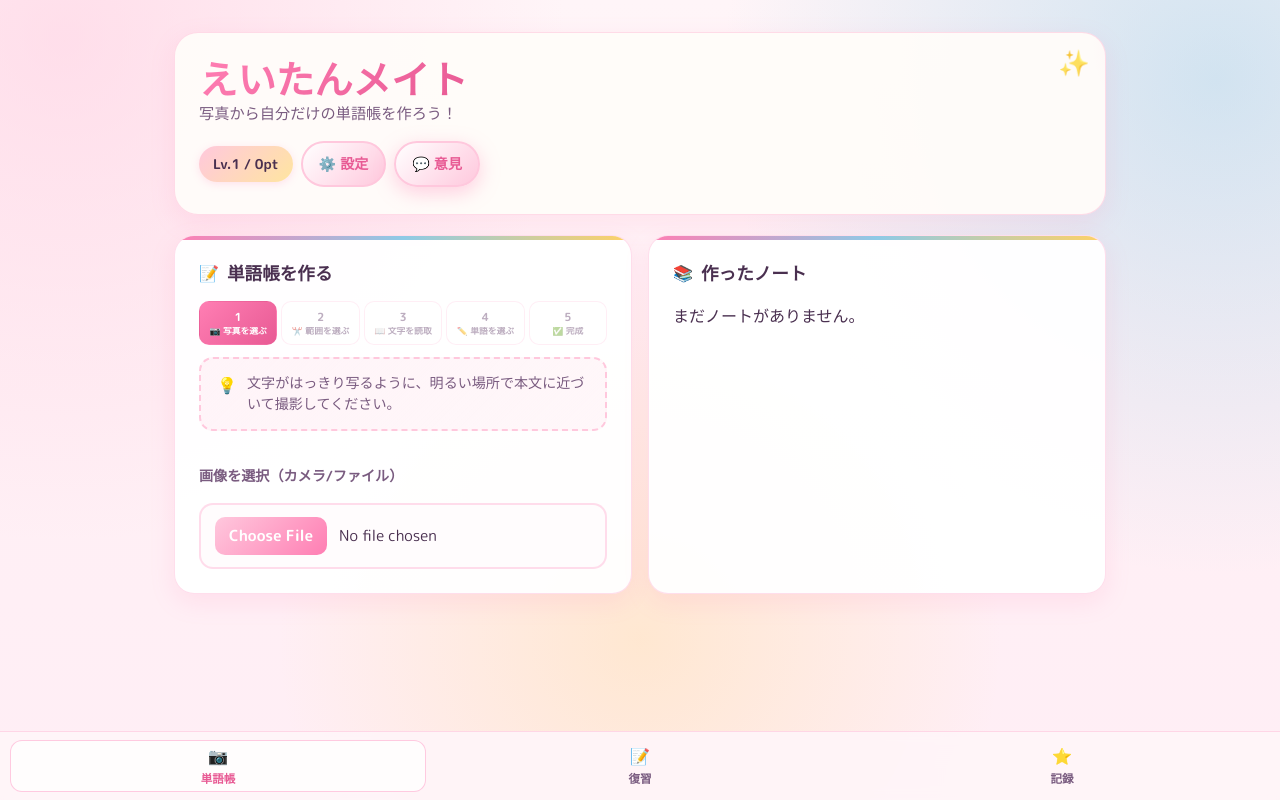
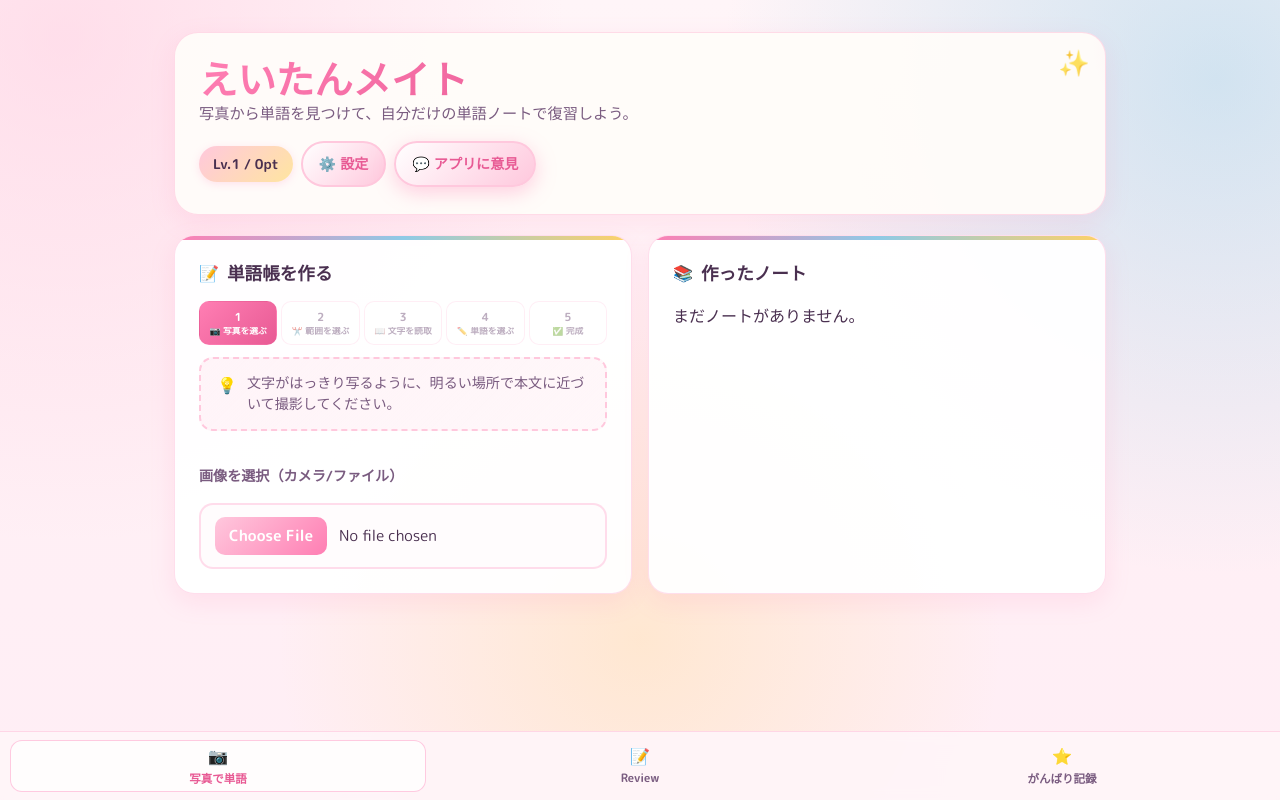
Before and after one commit to wadansyaku/NanjyoEnglishApp, a React (Vite) app: page /scan in a window 1280 px wide. Built offline with nearby package versions, Linux system fonts and the light colour scheme.

Commit message:
Align UI copy with screen spec

```diff
--- a/src/App.tsx
+++ b/src/App.tsx
@@ -164,7 +164,7 @@ export default function App() {
       <header className="app-header">
         <div>
           <h1>えいたんメイト</h1>
-          <p>写真から自分だけの単語帳を作ろう！</p>
+          <p>写真から単語を見つけて、自分だけの単語ノートで復習しよう。</p>
         </div>
         <div className="app-header-actions">
           <span className="badge">{xpLabel}</span>
@@ -172,7 +172,7 @@ export default function App() {
             ⚙️ 設定
           </Link>
           <button className="pill" type="button" onClick={() => setFeedbackOpen(true)}>
-            💬 意見
+            💬 アプリに意見
           </button>
         </div>
       </header>
@@ -182,15 +182,15 @@ export default function App() {
       <nav className="bottom-nav" aria-label="メインナビゲーション">
         <Link className={`bottom-nav-item ${isScanActive ? 'active' : ''}`} to="/scan">
           <span>📷</span>
-          <small>単語帳</small>
+          <small>写真で単語</small>
         </Link>
         <Link className={`bottom-nav-item ${isReviewActive ? 'active' : ''}`} to="/review">
           <span>📝</span>
-          <small>復習</small>
+          <small>Review</small>
         </Link>
         <Link className={`bottom-nav-item ${isCharacterActive ? 'active' : ''}`} to="/character">
           <span>⭐</span>
-          <small>記録</small>
+          <small>がんばり記録</small>
         </Link>
       </nav>
 
--- a/src/pages/CharacterPage.tsx
+++ b/src/pages/CharacterPage.tsx
@@ -9,11 +9,10 @@ import {
 } from '../db';
 
 const getTitleForLevel = (level: number) => {
-  if (level >= 20) return '伝説の学習者 🏆';
-  if (level >= 15) return '英語マスター 👑';
-  if (level >= 10) return 'ぐんぐんチャレンジャー 🚀';
-  if (level >= 5) return '単語トレーナー 💪';
-  return 'はじめの一歩 🌱';
+  if (level >= 15) return 'ことばクイーン';
+  if (level >= 10) return 'ぐんぐんチャレンジャー';
+  if (level >= 5) return 'ことばトレーナー';
+  return 'はじめの一歩';
 };
 
 const getMascotMessage = (level: number, dailyEarned: number) => {
@@ -50,8 +49,8 @@ const getMascotMessage = (level: number, dailyEarned: number) => {
 
 const eventLabelMap: Record<string, { label: string; icon: string }> = {
   scan_started: { label: '写真読み取りを開始', icon: '📷' },
-  ocr_done: { label: '文字認識完了', icon: '✅' },
-  deck_created: { label: '単語帳を作成', icon: '📓' },
+  ocr_done: { label: '読み取り完了', icon: '✅' },
+  deck_created: { label: '単語ノートを作成', icon: '📓' },
   review_done: { label: '復習カードに回答', icon: '⭐' }
 };
 
@@ -107,7 +106,7 @@ export default function CharacterPage() {
 
         {/* Title Badge */}
         <div className="title-badge">
-          <span>{getTitleForLevel(summary.level)}</span>
+          <span>称号: {getTitleForLevel(summary.level)}</span>
         </div>
 
         {/* Level Display */}
@@ -135,7 +134,7 @@ export default function CharacterPage() {
         {/* Daily XP Progress */}
         <div className="xp-bar-container" style={{ marginTop: 16 }}>
           <div className="xp-bar-label">
-            <span>今日のポイント</span>
+            <span>今日のXP</span>
             <span>{summary.dailyEarned} / {summary.dailyLimit}</span>
           </div>
           <div className="xp-bar">
@@ -153,11 +152,11 @@ export default function CharacterPage() {
         <div className="stats-grid">
           <div className="stat-item">
             <span className="stat-value">{summary.xpTotal}</span>
-            <span className="stat-label">累計ポイント</span>
+            <span className="stat-label">トータルXP</span>
           </div>
           <div className="stat-item">
             <span className="stat-value">{summary.dailyRemaining}</span>
-            <span className="stat-label">今日の残り</span>
+            <span className="stat-label">今日あともらえるXP</span>
           </div>
         </div>
 
@@ -168,17 +167,17 @@ export default function CharacterPage() {
             <div className="milestone-item">
               <span>Lv.5</span>
               <span>{getXpRequiredForLevel(5)} pt〜</span>
-              <span>単語トレーナー 💪</span>
+              <span>ことばトレーナー</span>
             </div>
             <div className="milestone-item">
               <span>Lv.10</span>
               <span>{getXpRequiredForLevel(10)} pt〜</span>
-              <span>チャレンジャー 🚀</span>
+              <span>ぐんぐんチャレンジャー</span>
             </div>
             <div className="milestone-item">
               <span>Lv.15</span>
               <span>{getXpRequiredForLevel(15)} pt〜</span>
-              <span>英語マスター 👑</span>
+              <span>ことばクイーン</span>
             </div>
           </div>
         </details>
```
Also changed, not shown: 2 other files (tests, documents, lock files or other folders).
